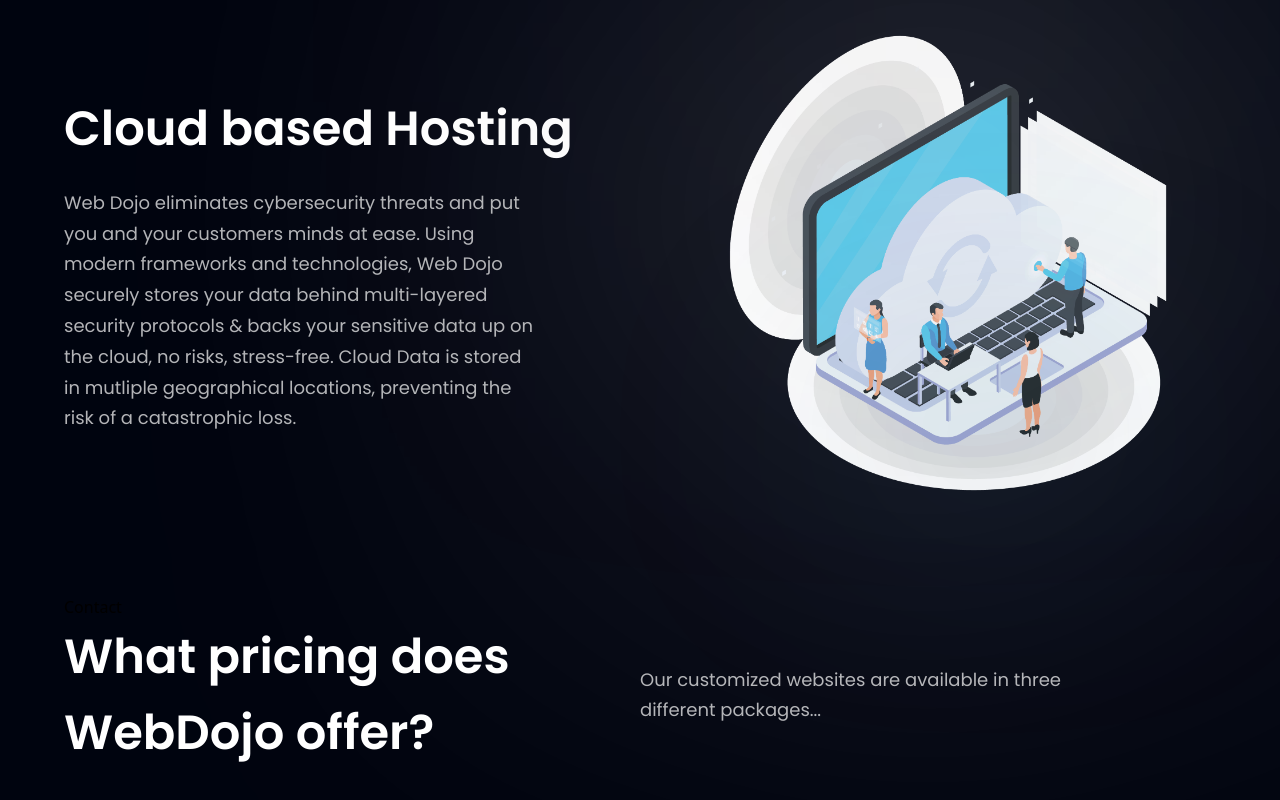
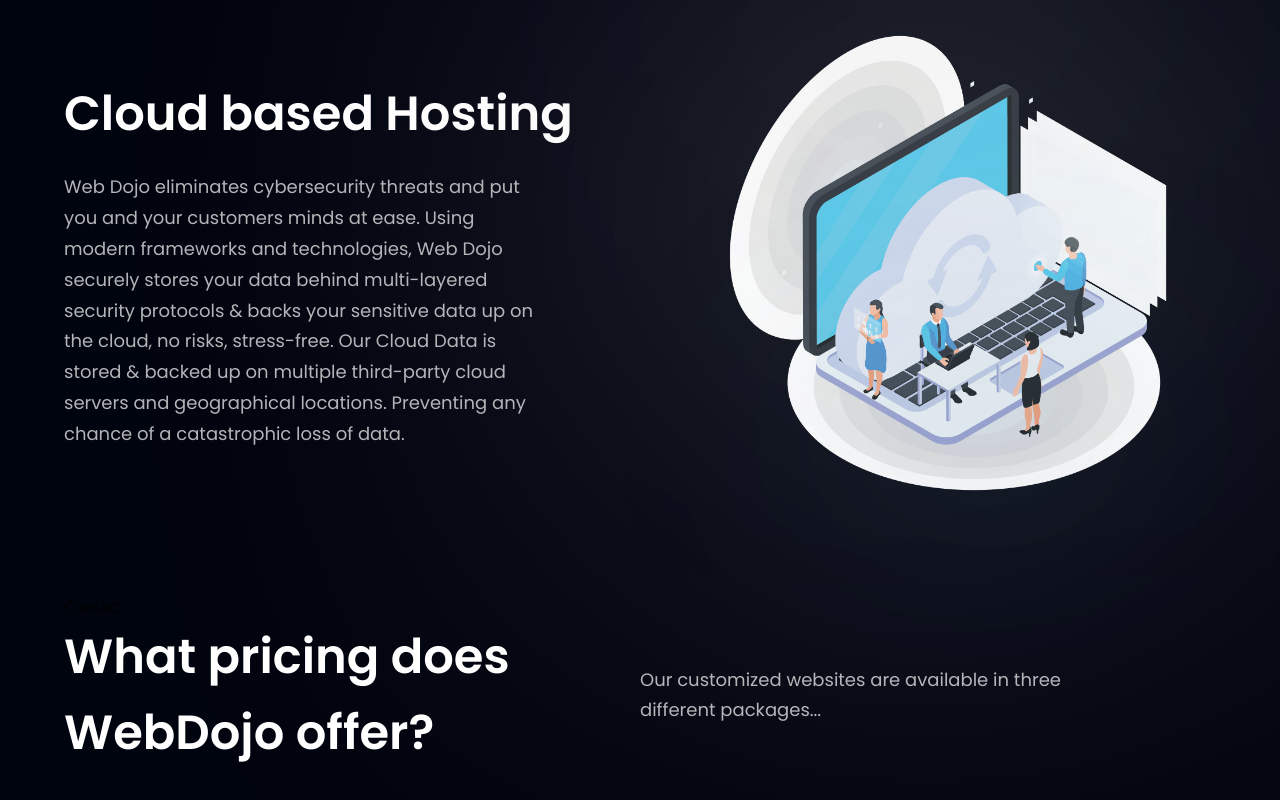
Before and after one commit to MattWalker1/WebDojo.ca, a React (Vite) app: page / in a window 1280 px wide. Shown: the part 1908-2708 px from the top of the page. Built offline with nearby package versions, Linux system fonts and the light colour scheme.

Commit message:
carddeal text edit2

```diff
--- a/src/components/CardDeal.jsx
+++ b/src/components/CardDeal.jsx
@@ -7,7 +7,7 @@ const CardDeal = () => (
       <div className={layout.sectionInfo}>
         <h2 className={styles.heading2}> Cloud based Hosting  <br className="sm:block hidden"/>  </h2>
         <p className={`${styles.paragraph} max-w-[470px] mt-5`}>Web Dojo eliminates cybersecurity threats and put you and your customers minds at ease. Using modern frameworks and technologies, Web Dojo securely stores your data behind multi-layered security protocols &
-        backs your sensitive data up on the cloud, no risks, stress-free. Cloud Data is stored in mutliple geographical locations, preventing the risk of a catastrophic loss.</p>
+        backs your sensitive data up on the cloud, no risks, stress-free. Our Cloud Data is stored & backed up on multiple third-party cloud servers and geographical locations. Preventing any chance of a catastrophic loss of data.</p>
       </div>
 
 
```
